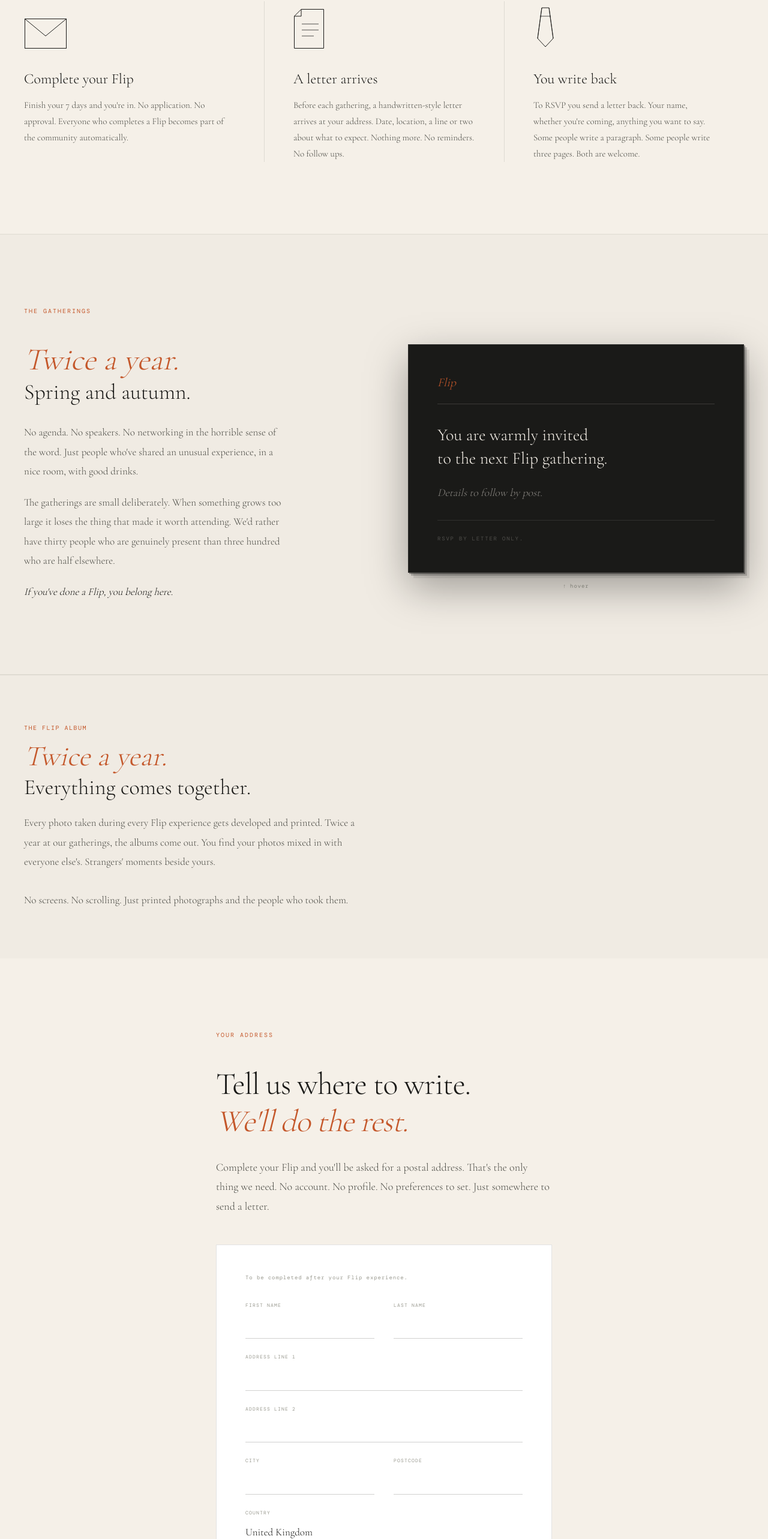
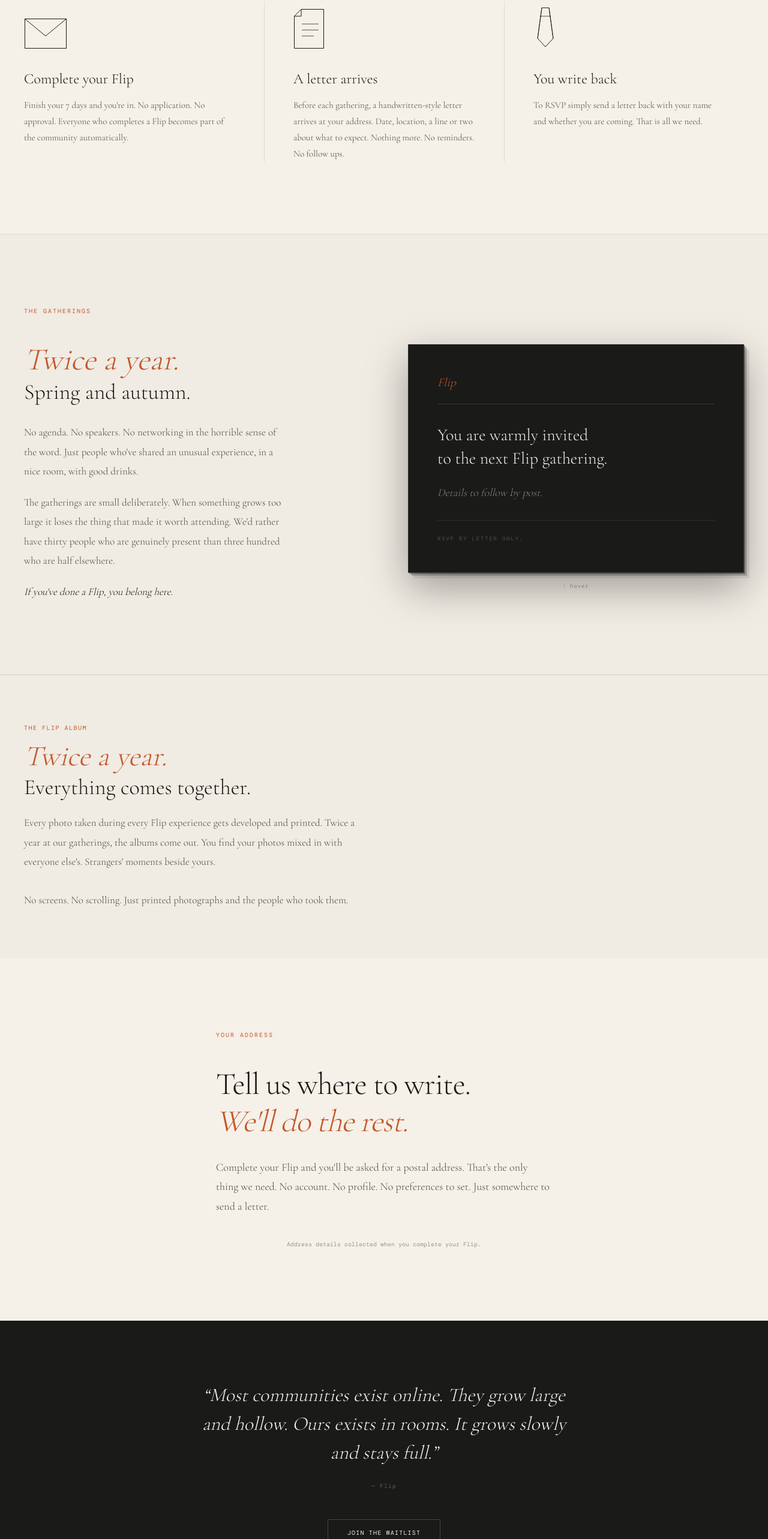
Before and after one commit to archiegray11/Flip-website, a Next.js app: page /community in a window 1280 px wide. Shown: the part 1992-4558 px from the top of the page at 60% size. Built offline with nearby package versions, Linux system fonts and the light colour scheme; a web font is replaced by a local one.

Commit message:
sold out copy, community rsvp and address form updates

```diff
--- a/app/begin/page.tsx
+++ b/app/begin/page.tsx
@@ -81,7 +81,7 @@ export default function Begin() {
                 marginTop: '24px',
               }}
             >
-              Ten kits. Ten people. All gone. We&apos;re building batch two now — a refined version
+              They went faster than we expected. We&apos;re building batch two now — a refined version
               based on everything we learned from batch one. Join the waitlist below.
             </p>
 
--- a/app/community/page.tsx
+++ b/app/community/page.tsx
@@ -1,7 +1,6 @@
 import type { Metadata } from 'next'
 import Link from 'next/link'
 import ScrollReveal from '@/components/ScrollReveal'
-import CommunityForm from '@/components/CommunityForm'
 import InvitationCard from '@/components/InvitationCard'
 import CommunityLogin from '@/components/CommunityLogin'
 import GatheringCard from '@/components/GatheringCard'
@@ -41,7 +40,7 @@ const steps = [
   },
   {
     title: 'You write back',
-    body: "To RSVP you send a letter back. Your name, whether you're coming, anything you want to say. Some people write a paragraph. Some people write three pages. Both are welcome.",
+    body: "To RSVP simply send a letter back with your name and whether you are coming. That is all we need.",
     icon: (
       <svg width="40" height="72" viewBox="0 0 40 72" fill="none" aria-hidden="true">
         <path d="M14 3 H26 L33 54 L20 68 L7 54 Z" stroke="#1A1A18" strokeWidth="1" />
@@ -561,9 +560,17 @@ export default function CommunityPage() {
             </p>
           </ScrollReveal>
 
-          <ScrollReveal delay={150}>
-            <CommunityForm />
-          </ScrollReveal>
+          <div
+            style={{
+              fontFamily: mono,
+              fontSize: '10px',
+              color: '#9A9A90',
+              marginTop: '40px',
+              textAlign: 'center',
+            }}
+          >
+            Address details collected when you complete your Flip.
+          </div>
         </div>
       </section>
 
--- a/app/page.tsx
+++ b/app/page.tsx
@@ -686,7 +686,7 @@ export default function Home() {
                 marginTop: '24px',
               }}
             >
-              The first ten kits are gone. We&apos;re preparing batch two now. Join the waitlist and
+              The first batch is gone. We&apos;re preparing batch two now. Join the waitlist and
               you&apos;ll be first to know when they&apos;re ready — and first to get one.
             </p>
             <WaitlistForm
```
